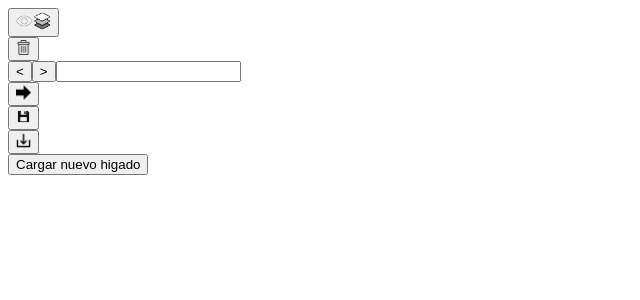
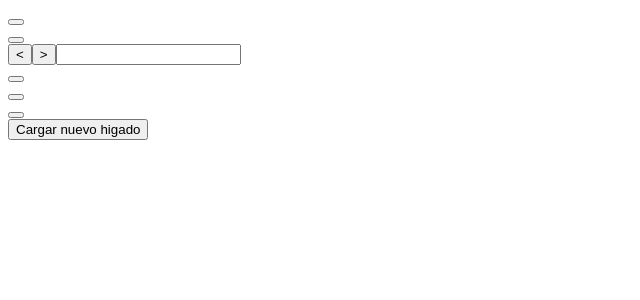
Before and after one commit to Roquefreixo/Test_Package, a Vue app: page / in a window 1280 px wide. Shown: the top 300 px of the page, without its empty margins (0-640 px from the left). Built offline with nearby package versions, Linux system fonts and the light colour scheme.

Commit message:
tercer intento arreglar importacion

```diff
--- a/src/components/HelloWorld.vue
+++ b/src/components/HelloWorld.vue
@@ -3,14 +3,12 @@
     <a id="toolbox"></a>
     <div id="button-showall-container" class="tooltip-container">
       <button id="show_all" type="button" class="styled-button">
-        <img src="@/assets/showall_icon.png" alt="Clickable Image" style="width: 35px; height: 20px;">
       </button>
       <span id="tooltip-showall" class="tooltip"></span>
     </div>
 
       <div id="button-delete-container" class="tooltip-container">
         <button id="delete" type="button" class="styled-button2">
-          <img src="@/assets/delete_icon.png" alt="Clickable Image" class="white-image" style="width: 15px; height: 15px;">
         </button>
         <span id="tooltip-delete" class="tooltip"></span>
       </div>
@@ -23,7 +21,6 @@
 
         <div id="button-goFrame-container" class="tooltip-container">
           <button id="go" type="button" class="styled-button1">
-            <img src="@/assets/arrow_icon.png" alt="Clickable Image" class="white-image" style="width: 15px; height: 15px;">
           </button>
           <span id="tooltip-goFrame" class="tooltip"></span>
         </div>
@@ -32,14 +29,12 @@
 
       <div id="button-save-container" class="tooltip-container">
         <button id="saveAnnotations" type="button" class="styled-button1">
-          <img src="@/assets/save_icon.png" alt="Clickable Image" class="white-image" style="width: 15px; height: 15px;">
         </button>
         <span id="tooltip-save" class="tooltip"></span>
       </div>
 
       <div id="button-download-container" class="tooltip-container">
         <button id="loadAnnotations" type="button" class="styled-button1">
-          <img src="@/assets/download_icon.png" alt="Clickable Image" class="white-image" style="width: 15px; height: 15px;">
         </button>
         <span id="tooltip-download" class="tooltip"></span>
       </div>
```
Also changed, not shown: 10 other files (tests, documents, lock files or other folders).
